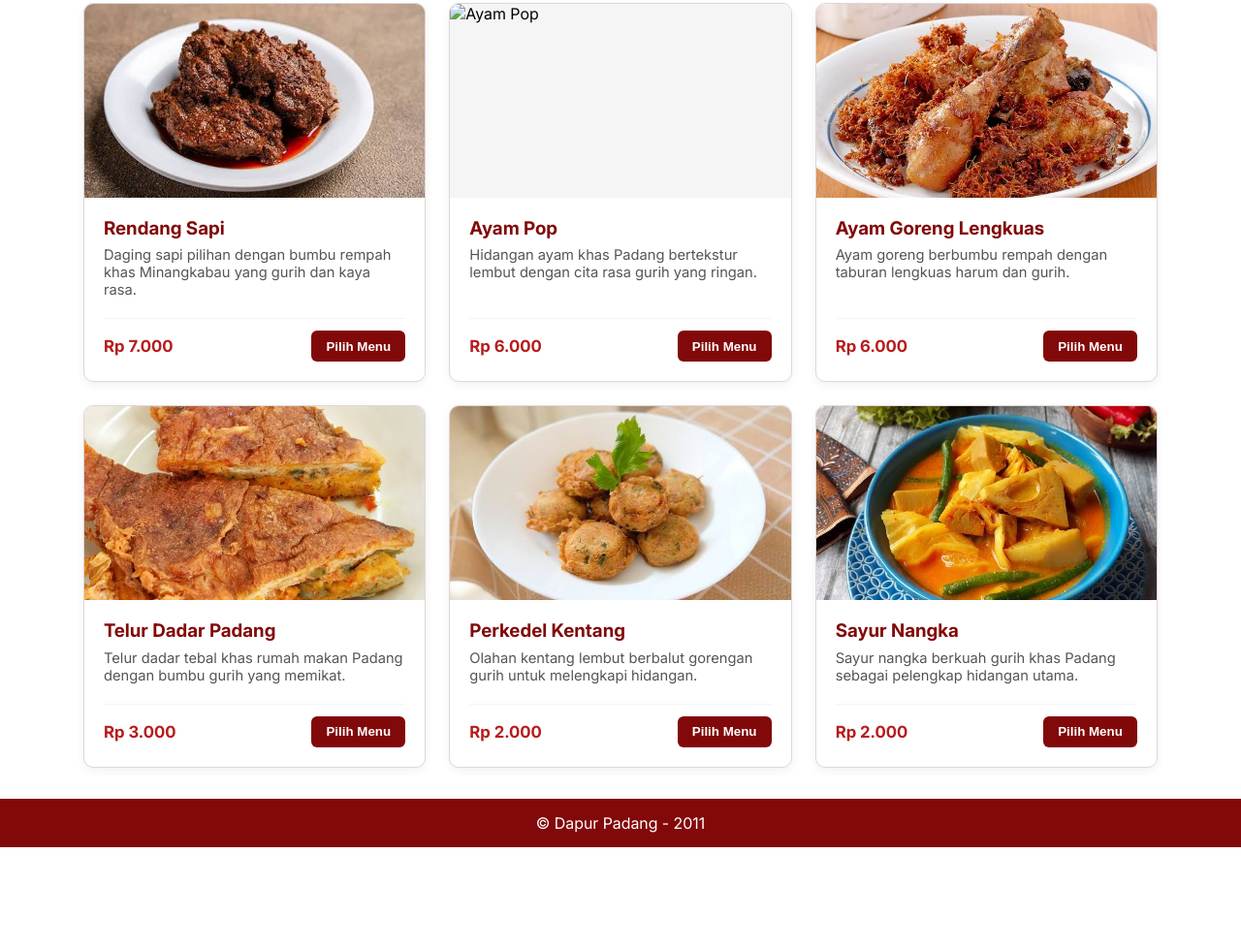
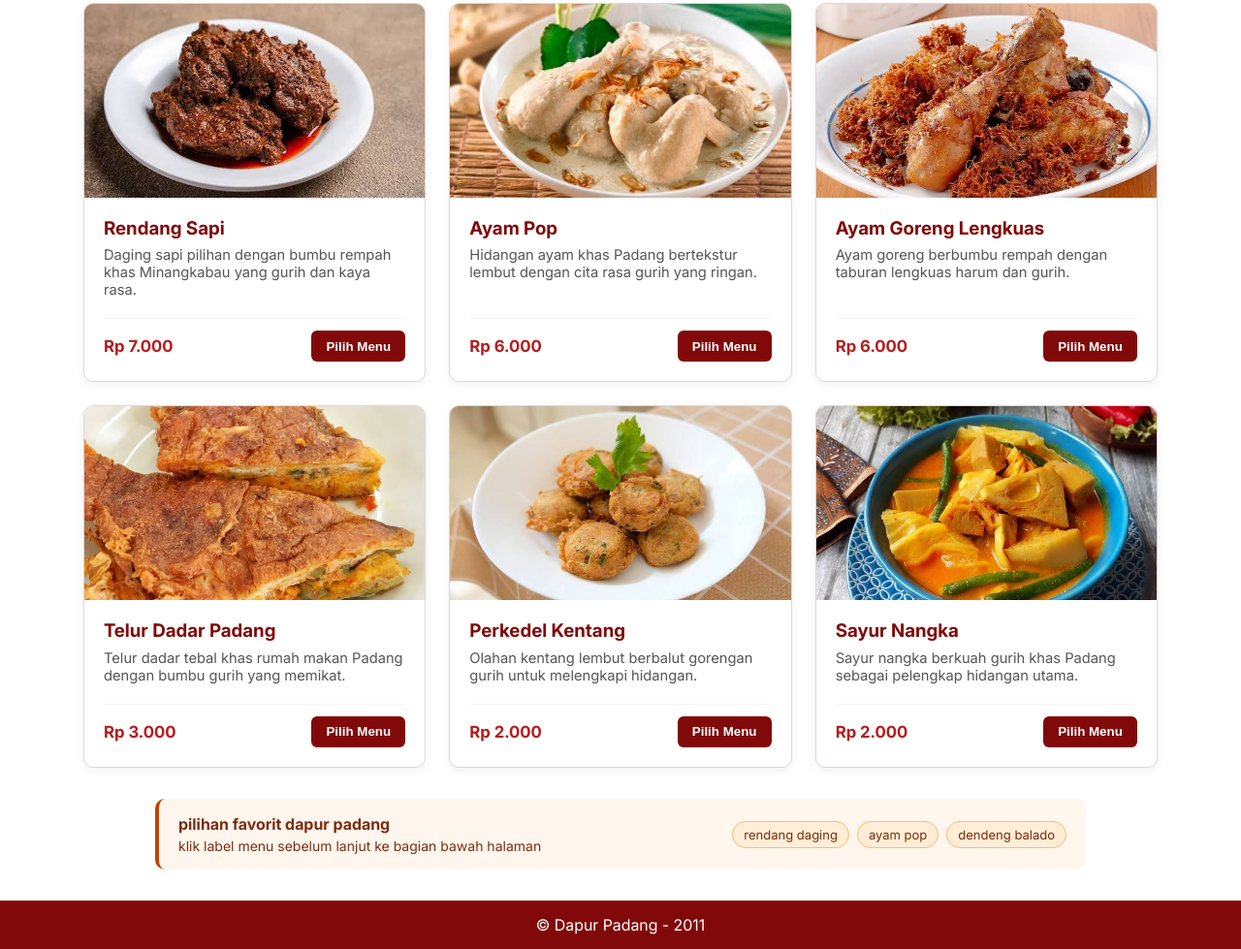
Before and after one commit to Kalveth/padang-restaurant, a plain HTML site: page pages/products.html in a window 1280 px wide. Shown: the part 267-1246 px from the top of the page at 97% size. Before the commit the page ends 1141 px from the top, so only its background shows below. Drawn offline with Linux system fonts and the light colour scheme.

Commit message:
feat: add product highlight section above footer

```diff
--- a/pages/products.html
+++ b/pages/products.html
@@ -48,7 +48,7 @@
             <!-- 2. Ayam Pop -->
             <article class="product-card">
                 <div class="product-image-wrap">
-                    <img src="../assets/images/products/ayam-pop (1).jpg" alt="Ayam Pop" class="product-img">
+                    <img src="../assets/images/products/ayam-pop.jpg" alt="Ayam Pop" class="product-img">
                 </div>
                 <div class="product-info">
                     <h2 class="product-title">Ayam Pop</h2>
@@ -121,7 +121,77 @@
             </article>
         </section>
     </main>
+<!-- dapur padang product highlight above footer -->
+<style>
+  .dp-above-footer {
+    max-width: 960px;
+    margin: 32px auto 24px;
+    padding: 16px 20px;
+    border-radius: 10px;
+    border-left: 4px solid #c2410c;
+    background-color: #fff7ed;
+    color: #7c2d12;
+    font-family: inherit;
+    display: flex;
+    flex-wrap: wrap;
+    align-items: center;
+    justify-content: space-between;
+    gap: 12px;
+  }
 
+  .dp-above-footer__title {
+    margin: 0 0 4px;
+    font-size: 16px;
+    font-weight: 700;
+  }
+
+  .dp-above-footer__desc {
+    margin: 0;
+    font-size: 14px;
+  }
+
+  .dp-above-footer__chips {
+    display: flex;
+    flex-wrap: wrap;
+    gap: 8px;
+  }
+
+  .dp-above-footer__chip {
+    padding: 5px 11px;
+    border-radius: 999px;
+    font-size: 13px;
+    background-color: #ffedd5;
+    border: 1px solid #fdba74;
+    cursor: pointer;
+    user-select: none;
+  }
+
+  .dp-above-footer__chip.is-picked {
+    background-color: #c2410c;
+    color: #ffffff;
+    border-color: #c2410c;
+  }
+</style>
+
+<section class="dp-above-footer" aria-label="rekomendasi menu dapur padang">
+  <div>
+    <h2 class="dp-above-footer__title">pilihan favorit dapur padang</h2>
+    <p class="dp-above-footer__desc">klik label menu sebelum lanjut ke bagian bawah halaman</p>
+  </div>
+  <div class="dp-above-footer__chips">
+    <span class="dp-above-footer__chip">rendang daging</span>
+    <span class="dp-above-footer__chip">ayam pop</span>
+    <span class="dp-above-footer__chip">dendeng balado</span>
+  </div>
+</section>
+
+<script>
+  document.querySelectorAll(".dp-above-footer__chip").forEach((chip) => {
+    chip.addEventListener("click", () => {
+      chip.classList.toggle("is-picked");
+    });
+  });
+</script>
     <footer>
         <p>© Dapur Padang - 2011</p>
     </footer>
```
